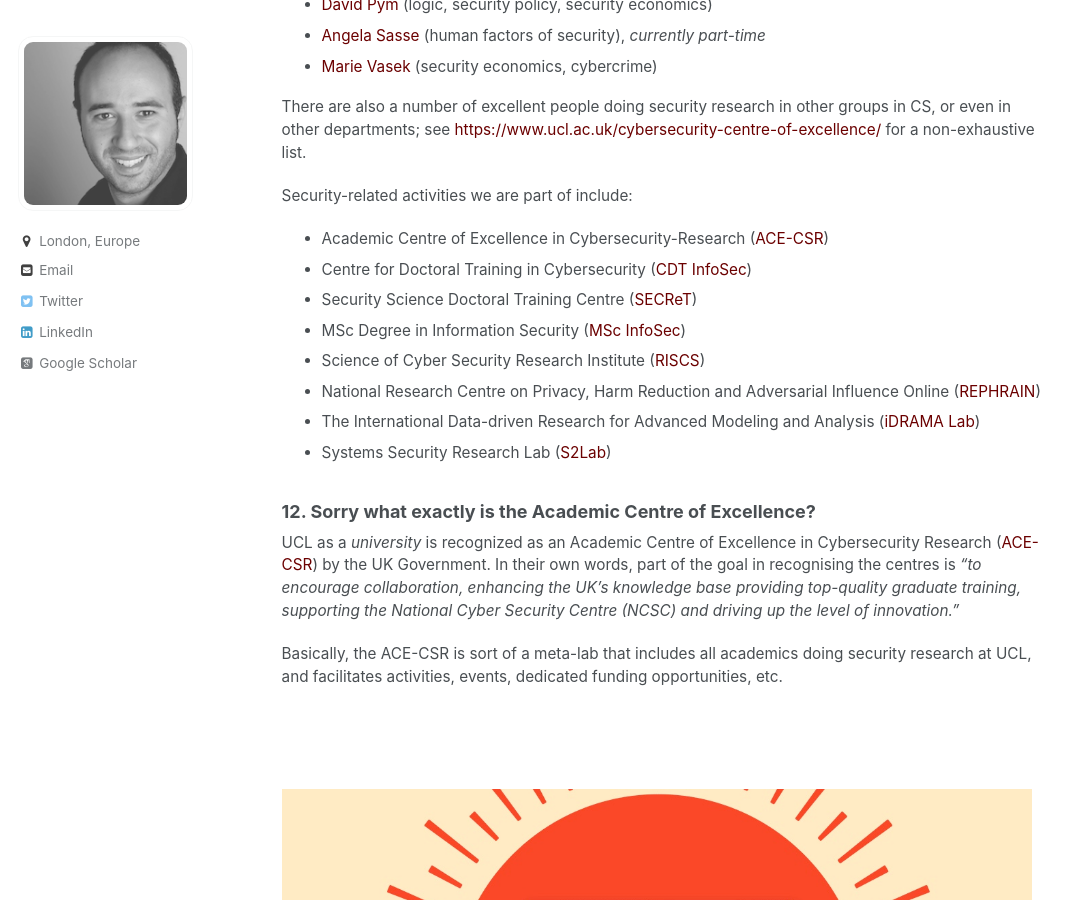
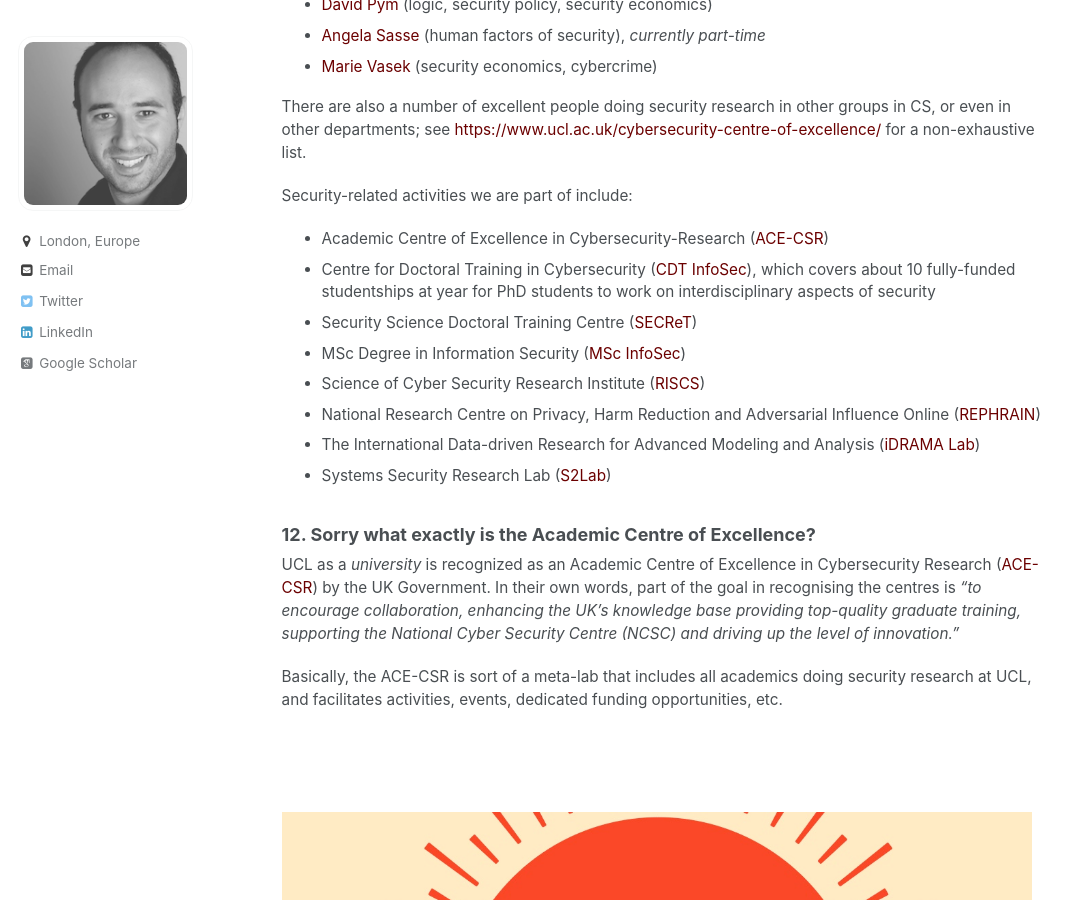
Before and after one commit to emidec/emidec.github.io, a Jekyll site: the page built from _pages/hiring.md, in a window 1280 px wide and 900 px high, scrolled down 2823 px. Shown: the whole window, without its empty margins (0-1082 px from the left). Built offline with Jekyll 4.4.1, drawn with Linux system fonts in a browser that asks for light colours; some web fonts are replaced.

Commit message:
students

```diff
--- a/_pages/hiring.md
+++ b/_pages/hiring.md
@@ -91,7 +91,7 @@ There are also a number of excellent people doing security research in other gro
 
 Security-related activities we are part of include:
 - Academic Centre of Excellence in Cybersecurity-Research ([ACE-CSR](https://www.ucl.ac.uk/cybersecurity-centre-of-excellence/))
-- Centre for Doctoral Training in Cybersecurity ([CDT InfoSec](https://www.ucl.ac.uk/cybersecurity-cdt/))
+- Centre for Doctoral Training in Cybersecurity ([CDT InfoSec](https://www.ucl.ac.uk/cybersecurity-cdt/)), which covers about 10 fully-funded studentships at year for PhD students to work on interdisciplinary aspects of security
 - Security Science Doctoral Training Centre ([SECReT](https://www.ucl.ac.uk/secret/homepage))
 - MSc Degree in Information Security ([MSc InfoSec](https://www.ucl.ac.uk/computer-science/study/postgraduate-taught/information-security-msc))
 - Science of Cyber Security Research Institute ([RISCS](https://www.riscs.org.uk/))
```
